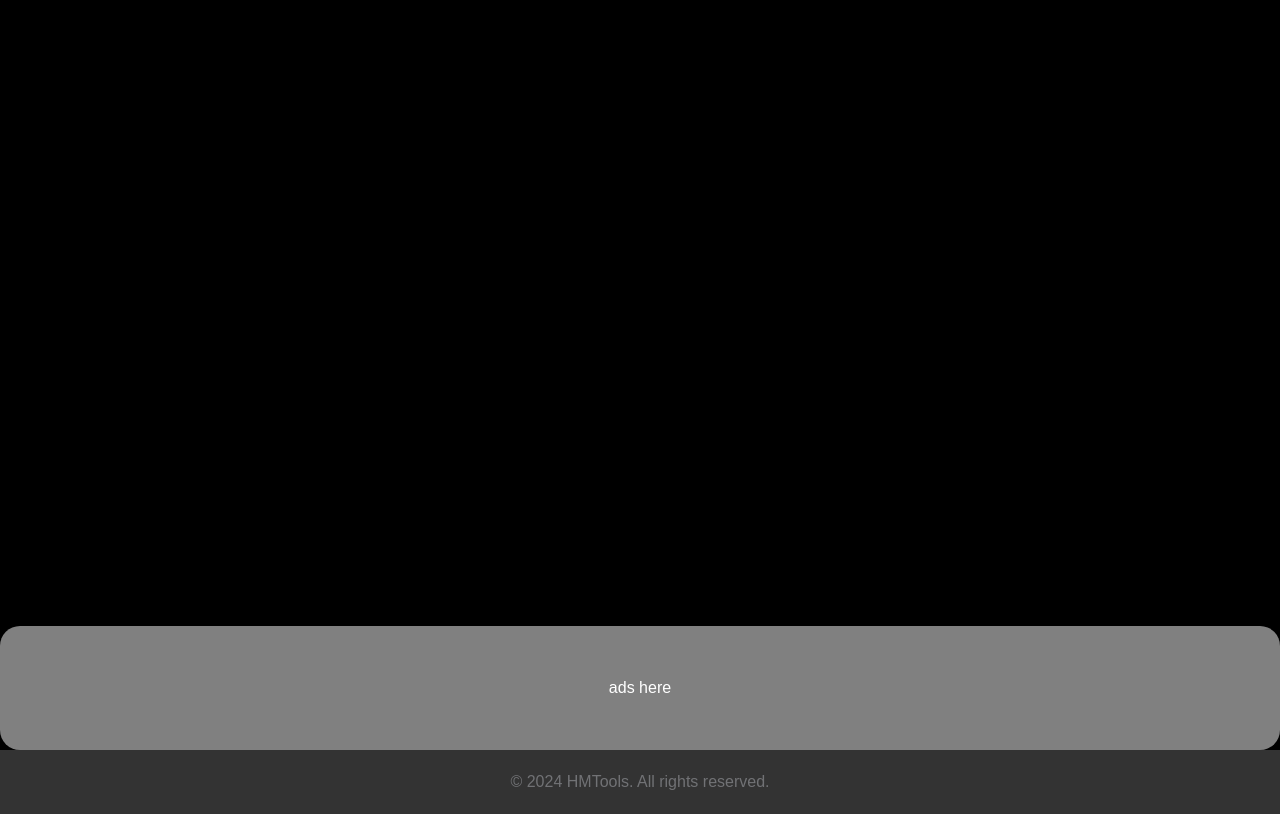
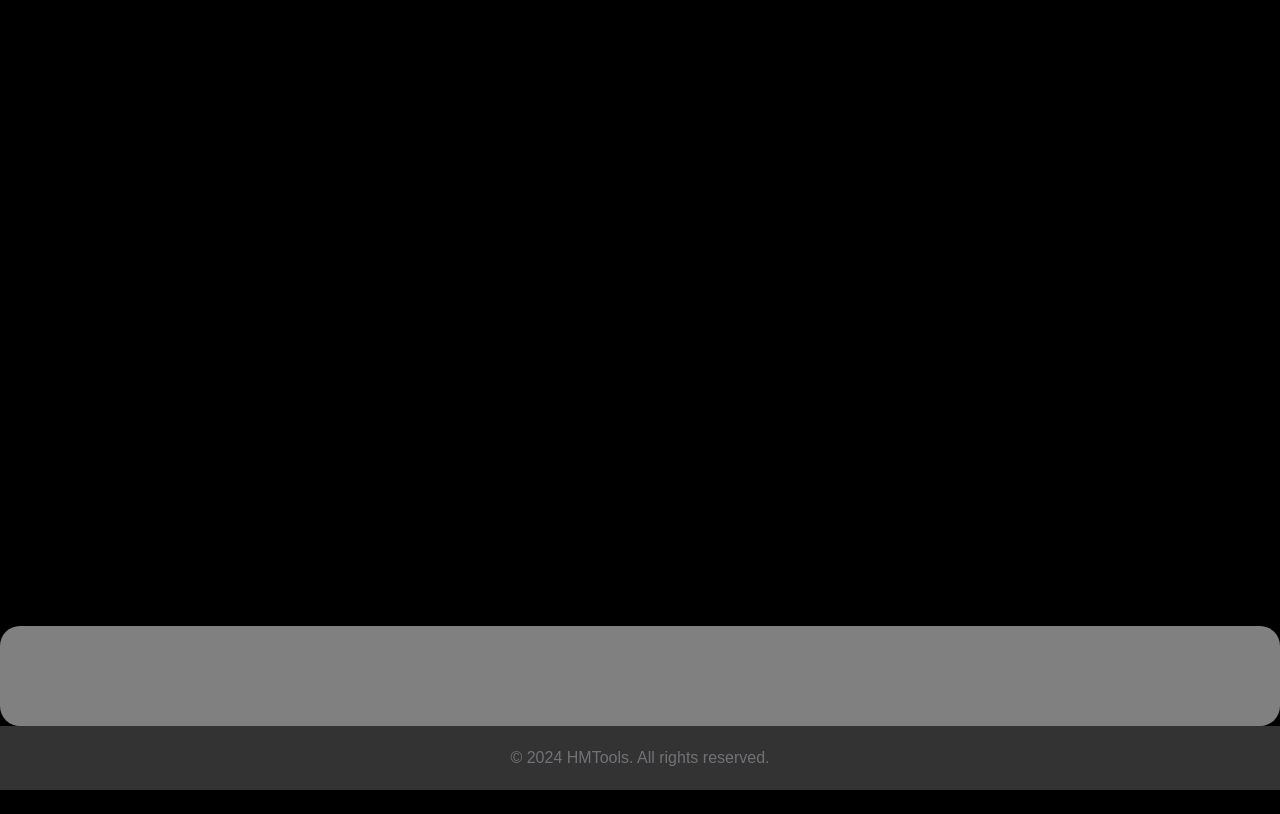
Before and after one commit to AmimiHamza/personal-portfolio, a Flask app: page /summary in a window 1280 px wide. Shown: the part 110-924 px from the top of the page. After the commit the page ends 900 px from the top, so only its background shows below. Run offline with Flask 3, Linux system fonts and the light colour scheme; some libraries are stand-ins or nearby versions; some web fonts are replaced.

Commit message:
fix:test auto ads

```diff
--- a/templates/index.html
+++ b/templates/index.html
@@ -97,7 +97,6 @@
         background-color: gray;
         border-radius: 20px;
         margin-top: 20px;
-        margin-bottom: 10px;
       }
       .dropdown {
         position: relative;
--- a/templates/summary.html
+++ b/templates/summary.html
@@ -199,7 +199,6 @@
         <iframe src="../static/pdf/AMIMI_Hamza_CV.pdf" width="100%" height="600px"></iframe>
     </body>
     <div class="ads">
-      ads here
       </div>
 
     <footer>
```
